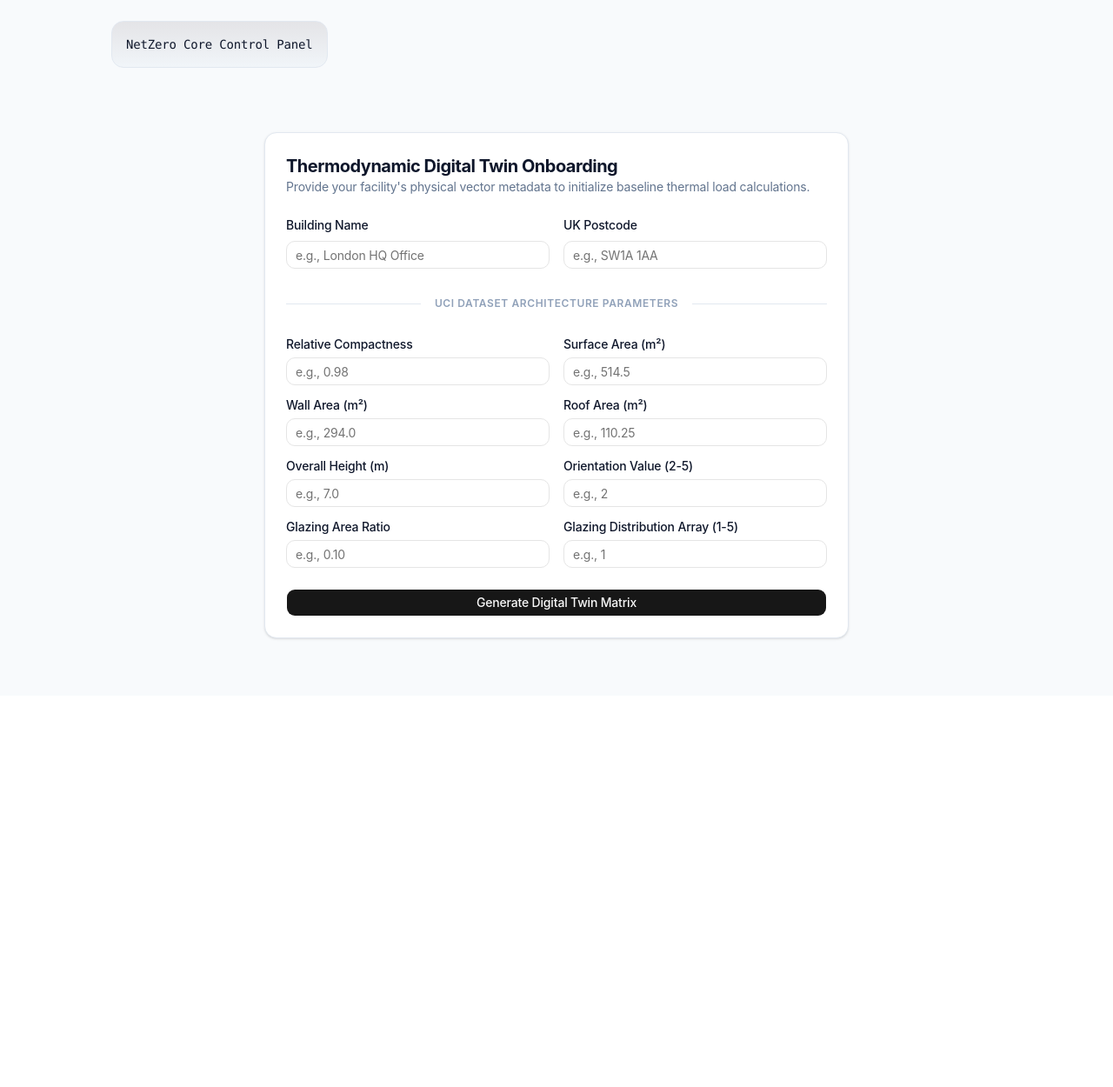
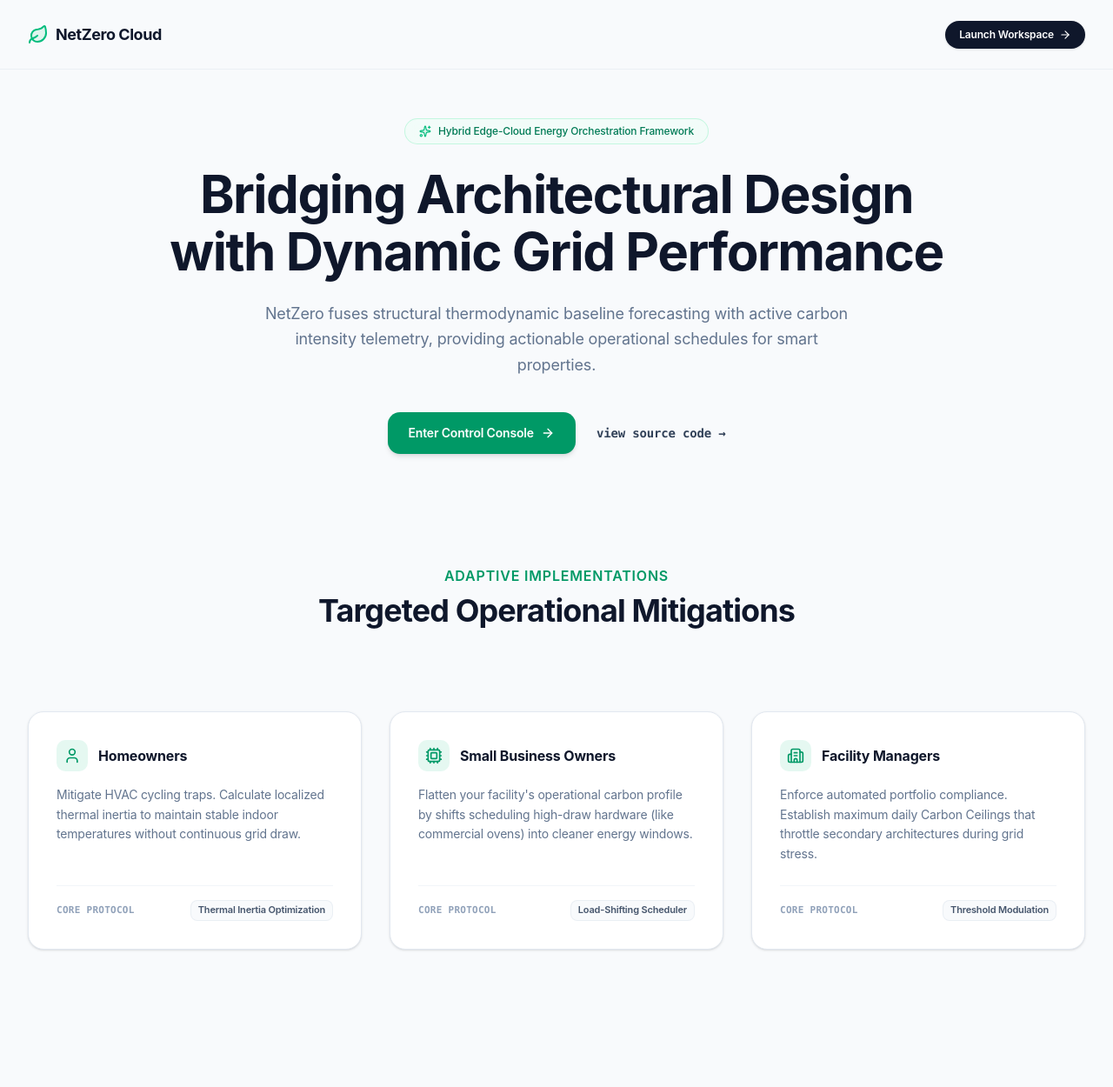
Before and after one commit to dr1810/NetZero, a Next.js app in the folder netzero-frontend/: page / in a window 1280 px wide. Shown: the top 1250 px of the page at 87% size. Before the commit the page ends 800 px from the top, so only its background shows below. Built offline with nearby package versions, Linux system fonts and the light colour scheme.

Commit message:
feat(frontend): implement core landing hero view and user persona matrix layouts

```diff
--- a/netzero-frontend/app/page.tsx
+++ b/netzero-frontend/app/page.tsx
@@ -1,16 +1,159 @@
-import BuildingProfileForm from "@/components/BuildingProfileForm";
-export default function Home() {
+// app/page.tsx
+"use client";
+
+import React from "react";
+import Link from "next/link";
+import { ArrowRight, Leaf, Zap, ShieldAlert, Cpu, Building2, User, Sparkles } from "lucide-react";
+
+// Target user segments defined in your architectural proposal
+const personas = [
+  {
+    title: "Homeowners",
+    description: "Mitigate HVAC cycling traps. Calculate localized thermal inertia to maintain stable indoor temperatures without continuous grid draw.",
+    icon: User,
+    badge: "Thermal Inertia Optimization"
+  },
+  {
+    title: "Small Business Owners",
+    description: "Flatten your facility's operational carbon profile by shifts scheduling high-draw hardware (like commercial ovens) into cleaner energy windows.",
+    icon: Cpu,
+    badge: "Load-Shifting Scheduler"
+  },
+  {
+    title: "Facility Managers",
+    description: "Enforce automated portfolio compliance. Establish maximum daily Carbon Ceilings that throttle secondary architectures during grid stress.",
+    icon: Building2,
+    badge: "Threshold Modulation"
+  }
+];
+
+// Core technical capability pillars anchoring the application
+const pillars = [
+  { title: "Digital Twin Onboarding", desc: "Transforms physical coordinates into a computable matrix using 8 core structural engineering parameters.", icon: Building2 },
+  { title: "Predictive Intensity Tracking", desc: "Ingests 24-hour temporal telemetry forecasts natively from Great Britain's National Grid ESO API stream.", icon: Zap },
+  { title: "Carbon-Aware Processing Engine", desc: "Overlays structural thermal baseline predictions (Model A) against real-time carbon trends (Model B) locally via PyTorch.", icon: ShieldAlert }
+];
+
+export default function LandingPage() {
   return (
-    <main className="flex min-h-screen flex-col items-center justify-center p-6 bg-slate-50 dark:bg-slate-950 text-slate-900 dark:text-slate-50">
-      <div className="w-full max-w-5xl items-center justify-between font-mono text-sm lg:flex mb-8">
-        <p className="fixed left-0 top-0 flex w-full justify-center border-b border-slate-200 bg-gradient-to-b from-zinc-200 pb-6 pt-8 backdrop-blur-2xl dark:border-slate-800 dark:bg-zinc-800/30 dark:from-inherit lg:static lg:w-auto lg:rounded-xl lg:border lg:bg-slate-100 lg:p-4">
-          NetZero Core Control Panel
-        </p>
-      </div>
+    <div className="min-h-screen bg-slate-50 text-slate-900 selection:bg-emerald-500/10 selection:text-emerald-600">
 
-      <div className="w-full flex-grow flex items-center justify-center">
-        <BuildingProfileForm />
-      </div>
-    </main>
+      {/* Premium Minimal Navigation Header */}
+      <header className="mx-auto max-w-7xl px-6 lg:px-8 h-20 flex items-center justify-between border-b border-slate-200/60 bg-transparent">
+        <div className="flex items-center gap-2">
+          <Leaf className="h-6 w-6 text-emerald-500 fill-emerald-500/10" />
+          <span className="font-bold text-lg tracking-tight">NetZero Cloud</span>
+        </div>
+        <Link
+          href="/dashboard"
+          className="inline-flex items-center gap-1.5 rounded-full bg-slate-900 px-4 py-2 text-xs font-semibold text-white shadow-sm hover:bg-slate-800 transition-all font-sans"
+        >
+          Launch Workspace <ArrowRight className="h-3.5 w-3.5" />
+        </Link>
+      </header>
+
+      {/* Hero Section */}
+      <main className="relative isolate pt-14">
+        <div className="mx-auto max-w-7xl px-6 lg:px-8 text-center">
+
+          {/* Micro-badge Announcement */}
+          <div className="mx-auto mb-6 flex max-w-fit items-center gap-2 rounded-full border border-emerald-200/60 bg-emerald-50/50 px-4 py-1.5 text-xs font-medium text-emerald-700 backdrop-blur-md">
+            <Sparkles className="h-3.5 w-3.5 text-emerald-500 fill-emerald-500/10" />
+            <span>Hybrid Edge-Cloud Energy Orchestration Framework</span>
+          </div>
+
+          {/* Deep Display Headings matching Apple's tight tracking rules */}
+          <h1 className="mx-auto max-w-4xl text-5xl font-bold tracking-tight text-slate-900 sm:text-6xl leading-[1.1]">
+            Bridging Architectural Design with Dynamic Grid Performance
+          </h1>
+
+          <p className="mx-auto mt-6 max-w-2xl text-lg leading-relaxed text-slate-500 font-normal">
+            NetZero fuses structural thermodynamic baseline forecasting with active carbon intensity telemetry, providing actionable operational schedules for smart properties.
+          </p>
+
+          {/* Call To Action Controls */}
+          <div className="mt-10 flex items-center justify-center gap-x-6">
+            <Link
+              href="/dashboard"
+              className="inline-flex items-center gap-2 rounded-xl bg-emerald-600 px-6 py-3.5 text-sm font-semibold text-white shadow-md hover:bg-emerald-500 transition-all"
+            >
+              Enter Control Console <ArrowRight className="h-4 w-4" />
+            </Link>
+            <a
+              href="https://github.com/dr1810/NetZero"
+              target="_blank"
+              rel="noreferrer"
+              className="text-sm font-semibold leading-6 text-slate-700 hover:text-slate-900 transition-colors font-mono"
+            >
+              view source code <span aria-hidden="true">→</span>
+            </a>
+          </div>
+        </div>
+
+        {/* User Segment Personas Grid Mapping */}
+        <section className="mx-auto max-w-7xl px-6 lg:px-8 mt-32">
+          <div className="mx-auto max-w-2xl lg:text-center">
+            <h2 className="text-base font-semibold uppercase tracking-wider text-emerald-600">Adaptive Implementations</h2>
+            <p className="mt-2 text-3xl font-bold tracking-tight text-slate-900 sm:text-4xl">
+              Targeted Operational Mitigations
+            </p>
+          </div>
+
+          <div className="mx-auto mt-16 max-w-2xl sm:mt-20 lg:mt-24 lg:max-w-none">
+            <dl className="grid max-w-xl grid-cols-1 gap-x-8 gap-y-16 lg:max-w-none lg:grid-cols-3">
+              {personas.map((persona, idx) => (
+                <div key={idx} className="flex flex-col rounded-2xl border border-slate-200 bg-white p-8 shadow-sm hover:shadow-md transition-all">
+                  <dt className="flex items-center gap-x-3 text-base font-bold leading-7 text-slate-900">
+                    <div className="rounded-lg bg-emerald-500/10 p-2 text-emerald-600">
+                      <persona.icon className="h-5 w-5" aria-hidden="true" />
+                    </div>
+                    {persona.title}
+                  </dt>
+                  <dd className="mt-4 flex flex-auto flex-col text-sm leading-relaxed text-slate-500 font-normal">
+                    <p className="flex-auto">{persona.description}</p>
+                    <div className="mt-6 pt-4 border-t border-slate-100 flex items-center justify-between">
+                      <span className="text-[11px] font-bold font-mono tracking-wide uppercase text-slate-400">Core Protocol</span>
+                      <span className="rounded-md bg-slate-50 border border-slate-200/60 px-2 py-0.5 text-[11px] font-semibold text-slate-600">{persona.badge}</span>
+                    </div>
+                  </dd>
+                </div>
+              ))}
+            </dl>
+          </div>
+        </section>
+
+        {/* Technical Architecture Feature Pillars */}
+        <section className="mx-auto max-w-7xl px-6 lg:px-8 my-32 sm:my-40">
+          <div className="rounded-2xl bg-slate-900 px-6 py-16 sm:p-16 lg:px-20 lg:py-24 shadow-xl border border-slate-800 text-white relative overflow-hidden">
+            <div className="relative z-10 max-w-2xl lg:text-left">
+              <h2 className="text-xs font-bold font-mono uppercase tracking-widest text-emerald-400">Pipeline Blueprints</h2>
+              <p className="mt-2 text-3xl font-bold tracking-tight text-white sm:text-4xl">
+                Core Computational Pillars
+              </p>
+              <p className="mt-4 text-sm text-slate-400 max-w-lg leading-relaxed">
+                The full framework architecture coordinates local machine learning inferences simultaneously against external energy API pipelines.
+              </p>
+            </div>
+
+            <div className="mx-auto mt-16 max-w-2xl lg:mt-20 lg:max-w-none">
+              <dl className="grid max-w-xl grid-cols-1 gap-x-8 gap-y-12 lg:max-w-none lg:grid-cols-3">
+                {pillars.map((pillar, idx) => (
+                  <div key={idx} className="relative pl-12">
+                    <dt className="text-base font-bold text-white flex items-center gap-2">
+                      <div className="absolute left-0 top-0 flex h-9 w-9 items-center justify-center rounded-lg bg-emerald-500 text-white shadow">
+                        <pillar.icon className="h-4 w-4" aria-hidden="true" />
+                      </div>
+                      {pillar.title}
+                    </dt>
+                    <dd className="mt-2 text-xs leading-relaxed text-slate-400 font-normal">{pillar.desc}</dd>
+                  </div>
+                ))}
+              </dl>
+            </div>
+          </div>
+        </section>
+
+      </main>
+    </div>
   );
 }
```
